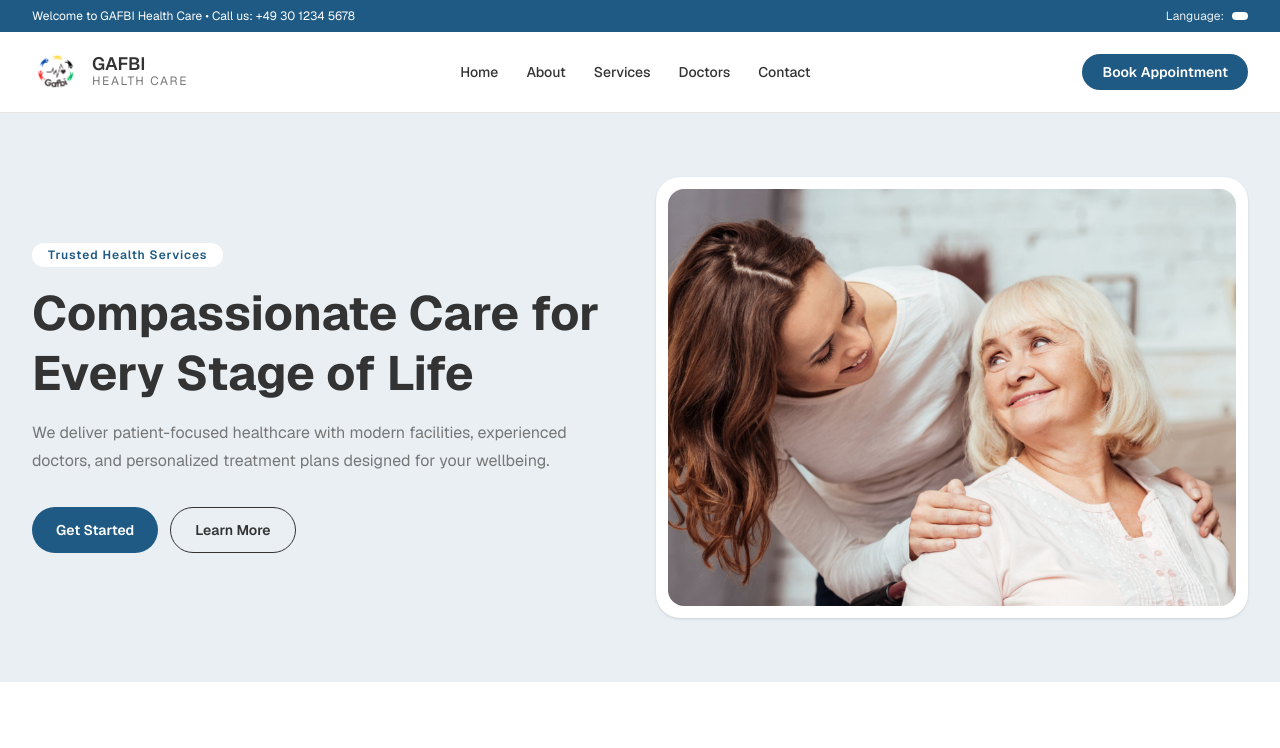
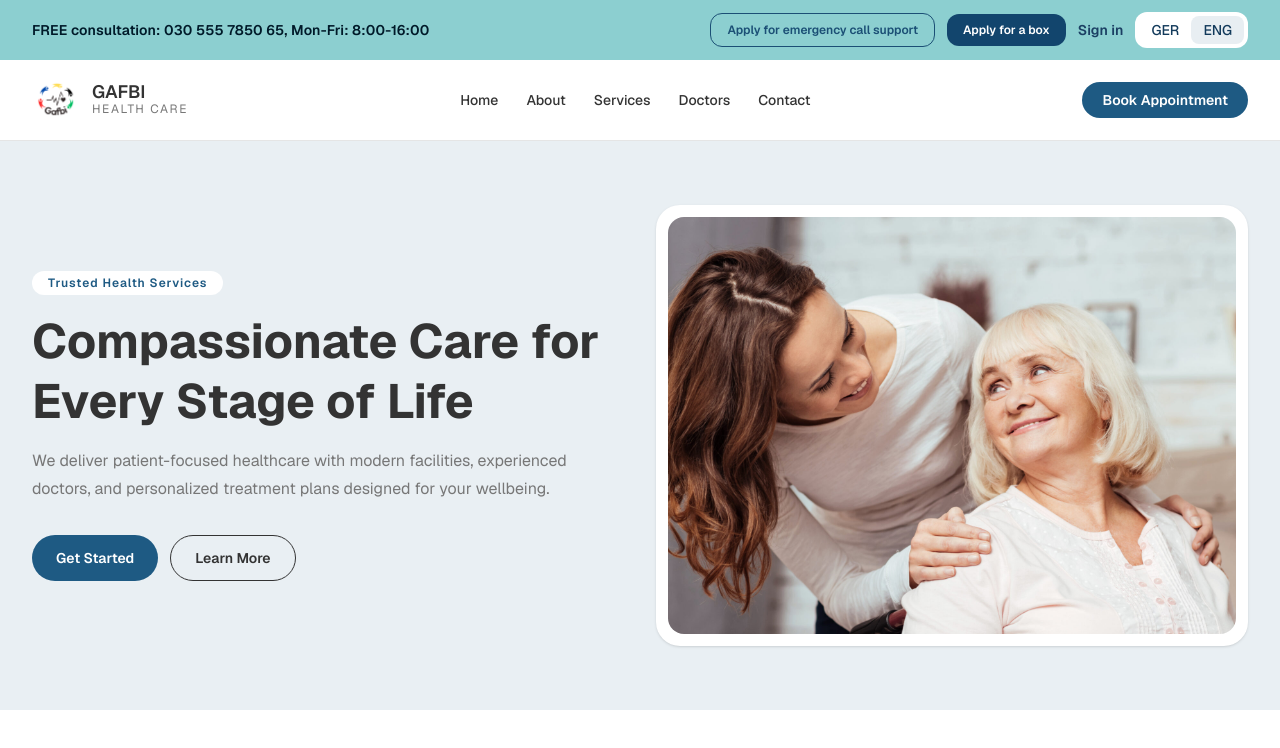
Before and after one commit to Rahul-Mallik-CSE/Gafbi-Health-Care, a Next.js app: page / in a window 1280 px wide. Shown: the top 748 px of the page. Built offline with nearby package versions, Linux system fonts and the light colour scheme.

Commit message:
Enhance InfoNav component with language selection and updated layout

```diff
--- a/src/components/CommonComponents/InfoNav.tsx
+++ b/src/components/CommonComponents/InfoNav.tsx
@@ -3,6 +3,7 @@
 "use client";
 
 import Script from "next/script";
+import { useState } from "react";
 
 declare global {
   interface Window {
@@ -29,6 +30,28 @@ declare global {
 }
 
 export default function InfoNav() {
+  const [language, setLanguage] = useState<"en" | "de">("en");
+
+  const applyLanguage = (targetLanguage: "en" | "de") => {
+    setLanguage(targetLanguage);
+
+    const tryApply = () => {
+      const select = document.querySelector(
+        ".goog-te-combo",
+      ) as HTMLSelectElement | null;
+      if (!select) return false;
+
+      select.value = targetLanguage;
+      select.dispatchEvent(new Event("change"));
+      return true;
+    };
+
+    if (tryApply()) return;
+    setTimeout(() => {
+      tryApply();
+    }, 700);
+  };
+
   return (
     <>
       <Script
@@ -56,17 +79,51 @@ export default function InfoNav() {
         strategy="afterInteractive"
       />
 
-      <div className="w-full bg-[var(--color-button-bg)] text-white">
-        <div className="mx-auto flex w-full max-w-7xl flex-col items-center justify-between gap-2 px-4 py-2 text-xs sm:flex-row sm:px-6 lg:px-8">
-          <p className="text-center sm:text-left">
-            Welcome to GAFBI Health Care • Call us: +49 30 1234 5678
+      <div className="w-full bg-[#8CCFD0] text-[#001a29]">
+        <div className="mx-auto flex w-full max-w-7xl items-center justify-between gap-3 px-4 py-3 sm:px-6 lg:px-8">
+          <p className="text-sm font-semibold tracking-[0.01em]">
+            FREE consultation: 030 555 7850 65, Mon-Fri: 8:00-16:00
           </p>
-          <div className="flex items-center gap-2">
-            <span className="text-white/90">Language:</span>
-            <div
-              id="google_translate_element"
-              className="rounded bg-white px-2 py-1 text-black"
-            />
+
+          <div className="flex items-center gap-3">
+            <button
+              type="button"
+              className="rounded-xl border border-[#1b4f75] px-4 py-2 text-xs font-semibold text-[#1b4f75]"
+            >
+              Apply for emergency call support
+            </button>
+            <button
+              type="button"
+              className="rounded-xl bg-[#12456d] px-4 py-2 text-xs font-semibold text-white"
+            >
+              Apply for a box
+            </button>
+            <a href="#" className="text-sm font-semibold text-[#1b3f63]">
+              Sign in
+            </a>
+
+            <div className="flex items-center rounded-xl bg-white p-1 text-sm font-medium text-[#123a5b]">
+              <button
+                type="button"
+                onClick={() => applyLanguage("de")}
+                className={`rounded-lg px-3 py-1 ${
+                  language === "de" ? "bg-[#e8eef2]" : "bg-transparent"
+                }`}
+              >
+                GER
+              </button>
+              <button
+                type="button"
+                onClick={() => applyLanguage("en")}
+                className={`rounded-lg px-3 py-1 ${
+                  language === "en" ? "bg-[#e8eef2]" : "bg-transparent"
+                }`}
+              >
+                ENG
+              </button>
+            </div>
+
+            <div id="google_translate_element" className="hidden" />
           </div>
         </div>
       </div>
```
